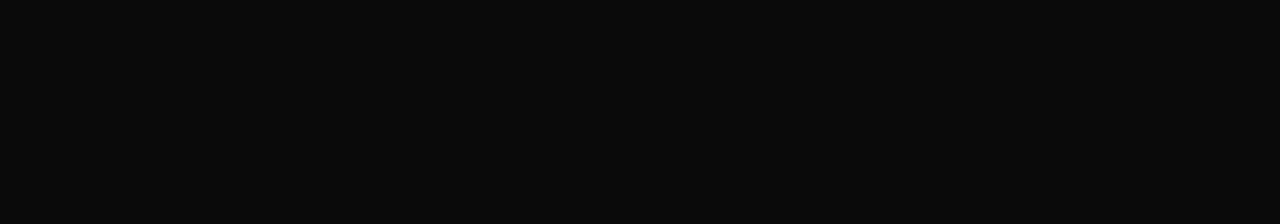
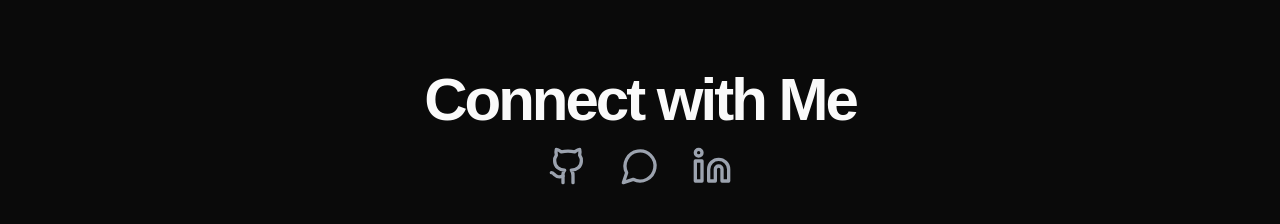
Before and after one commit to fullMoonShade/shei.dev, a Next.js app: page / in a window 1280 px wide. Shown: the part 1721-1945 px from the top of the page. Before the commit the page ends 1449 px from the top, so only its background shows below. Built offline with nearby package versions, Linux system fonts and the light colour scheme.

Commit message:
Added contact page

```diff
--- a/src/app/page.tsx
+++ b/src/app/page.tsx
@@ -7,6 +7,7 @@
 import { Navbar } from "@/components/navbar"
 import Home from "@/pages/home"
 import Projects from "@/pages/projects"
+import ContactPage from "@/pages/contact"
 
 gsap.registerPlugin(ScrollTrigger)
 
@@ -92,8 +93,11 @@
           <div className="projects">
             <Projects />
           </div>
+          <div className="contact">
+            <ContactPage />
+          </div>
         </div>
       </body>
     </html>
-  )
+  );
 }
--- a/src/pages/contact.tsx
+++ b/src/pages/contact.tsx
@@ -0,0 +1,51 @@
+import { Github, Linkedin, MessageCircle } from 'lucide-react'
+import Link from "next/link"
+
+export default function ContactPage() {
+  const socialLinks = [
+    { icon: Github, href: "https://github.com/yourusername", label: "GitHub" },
+    { icon: MessageCircle, href: "https://discord.gg/yourserver", label: "Discord" },
+    { icon: Linkedin, href: "https://www.linkedin.com/in/yourprofile", label: "LinkedIn" },
+  ]
+
+  return (
+    <div className="flex flex-col min-h-screen">
+      <main className="flex-1 flex items-center justify-center">
+        <section className="w-full py-12 md:py-24">
+          <div className="container px-4 md:px-6">
+            <div className="flex flex-col items-center space-y-4 text-center">
+              <h1 className="text-3xl font-bold tracking-tighter sm:text-4xl md:text-5xl lg:text-6xl">
+                Connect with Me
+              </h1>
+              <div className="flex space-x-8 mt-8">
+                {socialLinks.map((link) => (
+                  <SocialIcon key={link.label} {...link} />
+                ))}
+              </div>
+            </div>
+          </div>
+        </section>
+      </main>
+    </div>
+  )
+}
+
+interface SocialIconProps {
+  icon: React.ElementType
+  href: string
+  label: string
+}
+
+function SocialIcon({ icon: Icon, href, label }: SocialIconProps) {
+  return (
+    <Link
+      href={href}
+      target="_blank"
+      rel="noopener noreferrer"
+      className="text-gray-500 hover:text-gray-900 dark:text-gray-400 dark:hover:text-white transition-colors duration-200"
+      aria-label={label}
+    >
+      <Icon className="h-10 w-10" />
+    </Link>
+  )
+}
```
